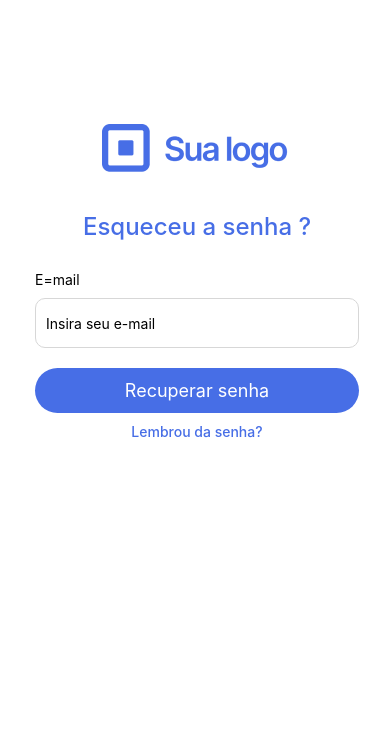
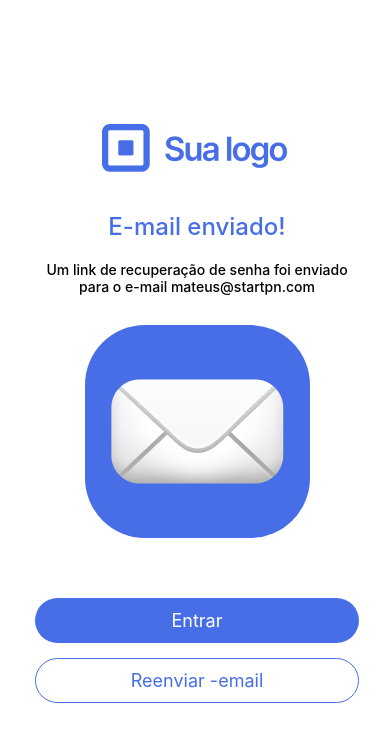
Before and after one commit to HerbertCarlos007/teste-startpn, a React Native app in the folder mobile/: screen / in a window 390 px wide. Shown: the top 742 px of the page. Built offline with nearby package versions, Linux system fonts and the light colour scheme.

Commit message:
tela de reenviar email

```diff
--- /dev/null
+++ b/mobile/src/components/ResendEmail/index.js
@@ -0,0 +1,27 @@
+import { View, Text, Image, TouchableOpacity } from 'react-native'
+import { styles } from './styles'
+import logo from '../../../assets/logo.png'
+import letter from '../../../assets/mail.png'
+import { ButtonActions } from '../ButtonActions'
+
+export const ResendEmail = () => {
+    return (
+        <View style={styles.container}>
+            <View style={styles.topSection}>
+                <Image source={logo} />
+                <Text style={styles.title}>E-mail enviado!</Text>
+            </View>
+                <Text style={styles.textInstructions}>Um link de recuperação de senha foi enviado</Text>
+                <Text style={styles.textInstructions}>para o e-mail mateus@startpn.com</Text>
+
+            <View style={styles.containerLetter}>
+                <Image source={letter} />
+            </View>
+
+            <ButtonActions title='Entrar' />
+            <TouchableOpacity style={styles.buttonResendEmail}>
+                <Text style={styles.textResendEmail}>Reenviar -email</Text>
+            </TouchableOpacity>
+        </View>
+    )
+}
--- /dev/null
+++ b/mobile/src/components/ResendEmail/styles.js
@@ -0,0 +1,66 @@
+import { StyleSheet, StatusBar } from 'react-native'
+
+const statusBarHeight = StatusBar.currentHeight ? StatusBar.currentHeight + 22 : 64
+
+export const styles = StyleSheet.create({
+    container: {
+        backgroundColor: '#FFFFFF',
+        paddingTop: statusBarHeight,
+        paddingStart: 20,
+        paddingEnd: 16,
+        paddingBottom: 16,
+        justifyContent: 'center',
+        alignItems: 'center'
+    },
+
+    topSection: {
+        justifyContent: 'center',
+        alignItems: 'center',
+        marginTop: 60,
+        marginBottom: 20,
+    },
+
+    textInstructions: {
+        fontWeight: '500',
+
+    },
+
+
+    title: {
+        fontSize: 24,
+        color: '#476EE6',
+        marginTop: 40,
+        fontWeight: '500'
+    },
+
+    containerLetter: {
+        width: 225,
+        height: 213,
+        justifyContent: 'center',
+        alignItems: 'center',
+        backgroundColor: '#476EE6',
+        borderRadius: 60,
+        marginTop: 30,
+        marginBottom: 40,
+    },
+
+    buttonResendEmail: {
+        width: 324,
+        height: 45,
+        backgroundColor: '#FFFFFF',
+        borderRadius: 60,
+        borderWidth: 1,
+        borderColor: '#476EE6',
+        justifyContent: 'center',
+        alignItems: 'center',
+        marginTop: 15
+
+    },
+
+    textResendEmail: {
+        fontSize: 18,
+        color: '#476EE6'
+    }
+
+
+})
--- a/mobile/src/pages/Home/index.js
+++ b/mobile/src/pages/Home/index.js
@@ -1,11 +1,13 @@
 import { Register } from '../../components/Register'
 import { Login } from '../../components/Login'
 import { ForgotPassword } from '../../components/ForgotPassword'
+import { ResendEmail } from '../../components/ResendEmail'
 
 export const Home = () => {
     return (
         // <Register />
         // <Login/>
-        <ForgotPassword />
+        // <ForgotPassword />
+        <ResendEmail/>
     )
 }
```
Also changed, not shown: mobile/assets/mail.png (added).
